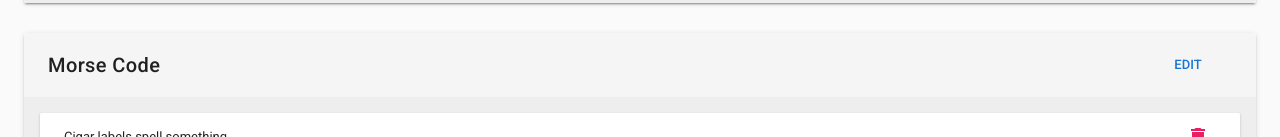
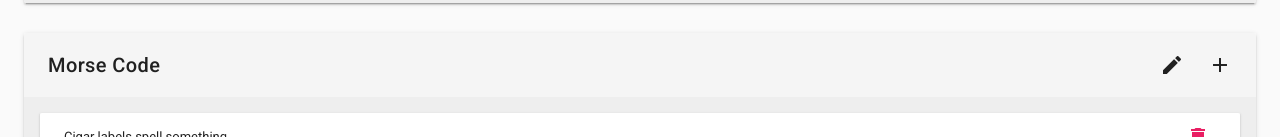
Before and after one commit to kevinclement/exitpuzzles-web-admin, a Vue app: page /#/ in a window 1280 px wide. Shown: the part 444-581 px from the top of the page. Built offline with nearby package versions, Linux system fonts and the light colour scheme; what vuefire would draw is missing.

Commit message:
add and edit icons

```diff
--- a/src/components/Control.Morse.vue
+++ b/src/components/Control.Morse.vue
@@ -6,7 +6,9 @@
     <v-toolbar card>
       <v-toolbar-title>Morse Code</v-toolbar-title>
       <span class="spacer" />
-      <v-btn flat small color="blue darken-2" @click.native="">Edit</v-btn>
+
+      <v-btn icon title="Set timer" @click.native="resetTimeDiag = true"><v-icon >edit</v-icon></v-btn>
+      <v-btn icon title="Set timer" @click.native="resetTimeDiag = true"><v-icon >add</v-icon></v-btn>
     </v-toolbar>
 
     <v-card-text class="grey lighten-3">
@@ -135,7 +137,7 @@
         console.log('start')
       },
       touchend() {
-        console.log('end:' + elapsed)
+        console.log('end:')
       },
       editItem (item) {
         this.editedIndex = this.items.indexOf(item)
```
